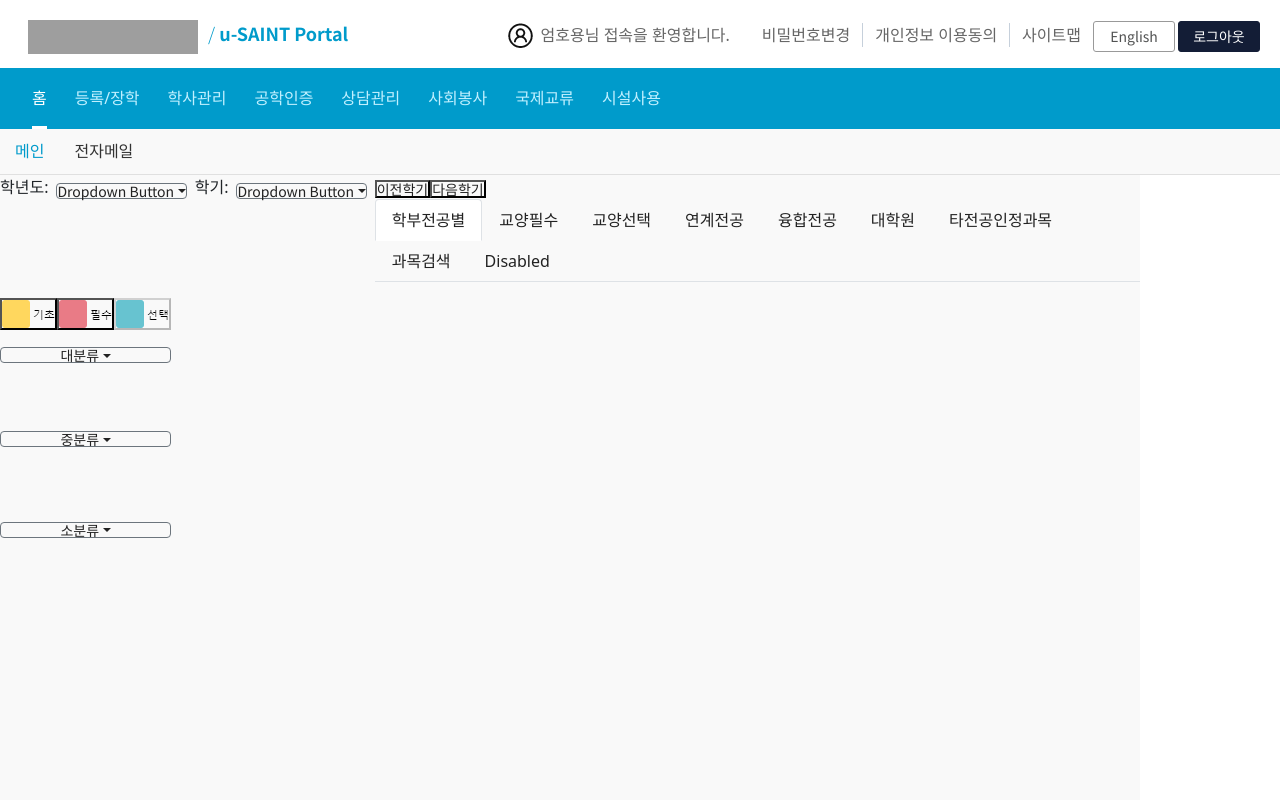
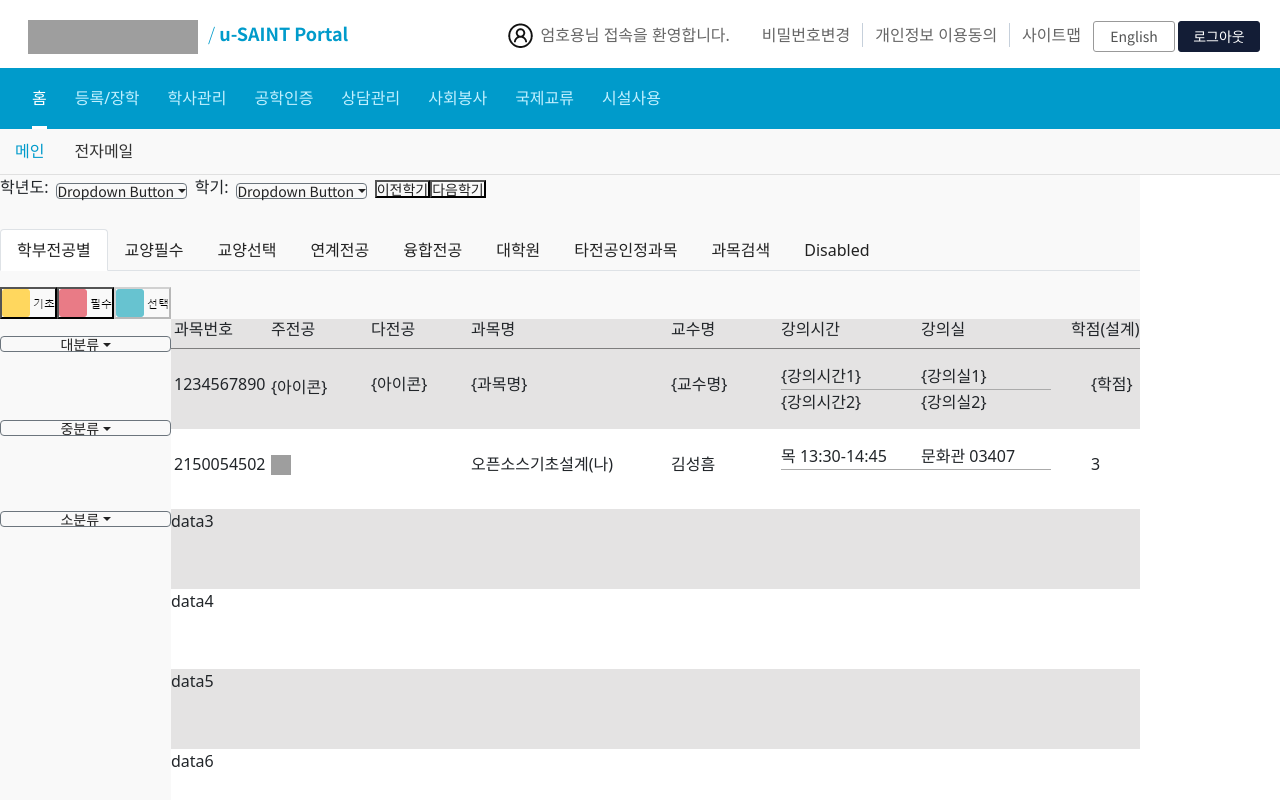
Before and after one commit to devgeon/SSU-Nice-Lecture-Timetable, a Vue app: page /usaint/ems/course/timetable in a window 1280 px wide. Built offline with nearby package versions, Linux system fonts and the light colour scheme; grey boxes are pictures that could not be loaded.

Commit message:
표 안사라진다!

```diff
--- a/src/assets/css/sass/_style.scss
+++ b/src/assets/css/sass/_style.scss
@@ -10,7 +10,8 @@
 // .table{margin-top: 1%;}
 // .leftNav{width: 14%; height: 680px; float: left; margin-left: 2%; background-color: #e4e3e3; border-style: none solid none none; border-width: 1px; border-color: #7e7e7e;}
 
-.info{margin-left: 16%; height: 30px; width: 60%; background-color:#e4e3e3; position:relative; border-style: none none solid none; border-width: 1px; border-color: #7e7e7e; }
+
+.info{margin-left: 20%; height: 30px; width: 1800px; background-color:#e4e3e3; position:relative; border-style: none none solid none; border-width: 1px; border-color: #7e7e7e; }
 #info1,#info2,#info3,#info4,#info5,#info6,#info7,#info8,#info9,#info10,#info11,#info12{float: left; position:absolute; bottom:7px;}
 #info1{left:3px;}
 #info2{left: 100px;}
@@ -35,7 +36,7 @@
 #course_main{position:absolute; left: 100px; bottom: 30px;}
 #iconMain{width: 20px; height: 20px;}
 
-
+#table{margin-left: 20%;}
 
 #course_sub{position:absolute; left:200px; bottom: 33px;}
 #name{position:absolute; left:300px; bottom: 33px;}
--- a/src/views/usaint/ems/course/timetable.vue
+++ b/src/views/usaint/ems/course/timetable.vue
@@ -30,7 +30,7 @@
 
 
     <div>
-      <b-tabs content-class="mt-3">
+      <b-tabs content-class="mt-3" style="margin-top:30px;">
         <b-tab title="학부전공별" active><p></p></b-tab>
         <b-tab title="교양필수"><p></p></b-tab>
         <b-tab title="교양선택"><p></p></b-tab>
@@ -71,6 +71,75 @@
         </b-dropdown>
       </div>
     </div>
+
+    <div class="info" style="margin-left:15%;">
+        <p id="info1">과목번호</p>
+        <p id="info2">주전공</p>
+        <p id="info3">다전공</p>
+        <p id="info4">과목명</p>
+        <p id="info5">교수명</p>
+        <p id="info6">강의시간</p>
+        <p id="info7">강의실</p>
+        <p id="info8">학점(설계)</p>
+        <p id="info9">여석/수강인원</p>
+        <p id="info10">공학인증</p>
+        <p id="info11">교과영역</p>
+        <p id="info12">비고</p>
+    </div>
+    <!-- overflow: auto -->
+    <div style="height: 650px; overflow: auto; width:85%" id="table">
+        <div id="greyBox" style="height: 80px; background: #e4e3e3">
+
+          <p id="number">{{1234567890}}</p>
+          <p id="course_main">{아이콘}</p>
+          <p id="course_sub">{아이콘}</p>
+          <p id="name">{과목명}</p>
+          <p id="professor">{교수명}</p>
+          <p id="time1">{강의시간1}</p>
+          <p id="loc1">{강의실1}</p>
+          <img id="greyLine" src="@/assets/images/timetable/greyLine.png">
+          <p id="time2">{강의시간2}</p>
+          <p id="loc2">{강의실2}</p>
+          <p id="credit">{학점}</p>
+          <p id="seats">{여석}</p>
+          <p id="certification">{공학인증}</p>
+          <p id="subject_area">{교과영역}</p>
+          <p id="etc">{비고}</p>
+
+
+        </div>
+        <div id="whiteBox" style="height: 80px; background: #ffffff">
+          <p id="number">2150054502</p>
+          <p id="course_main">
+            <span class="hoverImg" data-hover="{전기-AI융합}">
+              <img id="iconMain" :src='"/assets/images/timetable/"+main1+main2+".png"'> <!--01 means 전공(0)기초(1) -->
+            </span>
+          </p>
+          <p id="course_sub"></p>
+          <p id="name">{{name+bunban}}</p>
+          <p id="professor">{{professor}}</p>
+          <p id="time1">{{time1}}</p>
+          <p id="loc1">{{loc1}}</p>
+          <img id="greyLine" src="@/assets/images/timetable/greyLine.png">
+          <p id="time2">{{time2}}</p>
+          <p id="loc2">{{loc2}}</p>
+          <p id="credit">{{credit}}</p>
+          <p id="seats">{{seats1+"/"+seats2}}</p>
+          <p id="certification"></p>
+          <p id="subject_area"></p>
+          <p id="etc"></p>
+        </div>
+        <div style="height: 80px; background: #e4e3e3">data3</div>
+        <div style="height: 80px; background: #ffffff">data4</div>
+        <div style="height: 80px; background: #e4e3e3">data5</div>
+        <div style="height: 80px; background: #ffffff">data6</div>
+        <div style="height: 80px; background: #e4e3e3">data7</div>
+        <div style="height: 80px; background: #ffffff">data8</div>
+        <div style="height: 80px; background: #e4e3e3">data9</div>
+        <div style="height: 80px; background: #ffffff">data10</div>
+        <div style="height: 80px; background: #e4e3e3">data11</div>
+        <div style="height: 80px; background: #ffffff">data12</div>
+      </div>
 
     <!-- <div class="table" style="float:left; width:80%; font-size:small;">
       <b-table striped hover :items="items" :fields="fields"></b-table>
@@ -128,6 +197,28 @@
 
 
   // }
+  export default{
+    data(){
+      return{
+        name:"오픈소스기초설계",
+        bunban:"(나)",
+        professor:"김성흠",
+        time1:"목 13:30-14:45",
+        loc1:"문화관 03407",
+        time2:"",
+        loc2:"",
+        credit:3,
+        seats1:0,
+        seats2:47,
+        certification:"",
+        subject_area:"",
+        etc:"",
+        main1:"0",
+        main2:"1",
+      }
+    }
+
+  }
 </script>
 <style scoped>
 p{float: left;}
```
